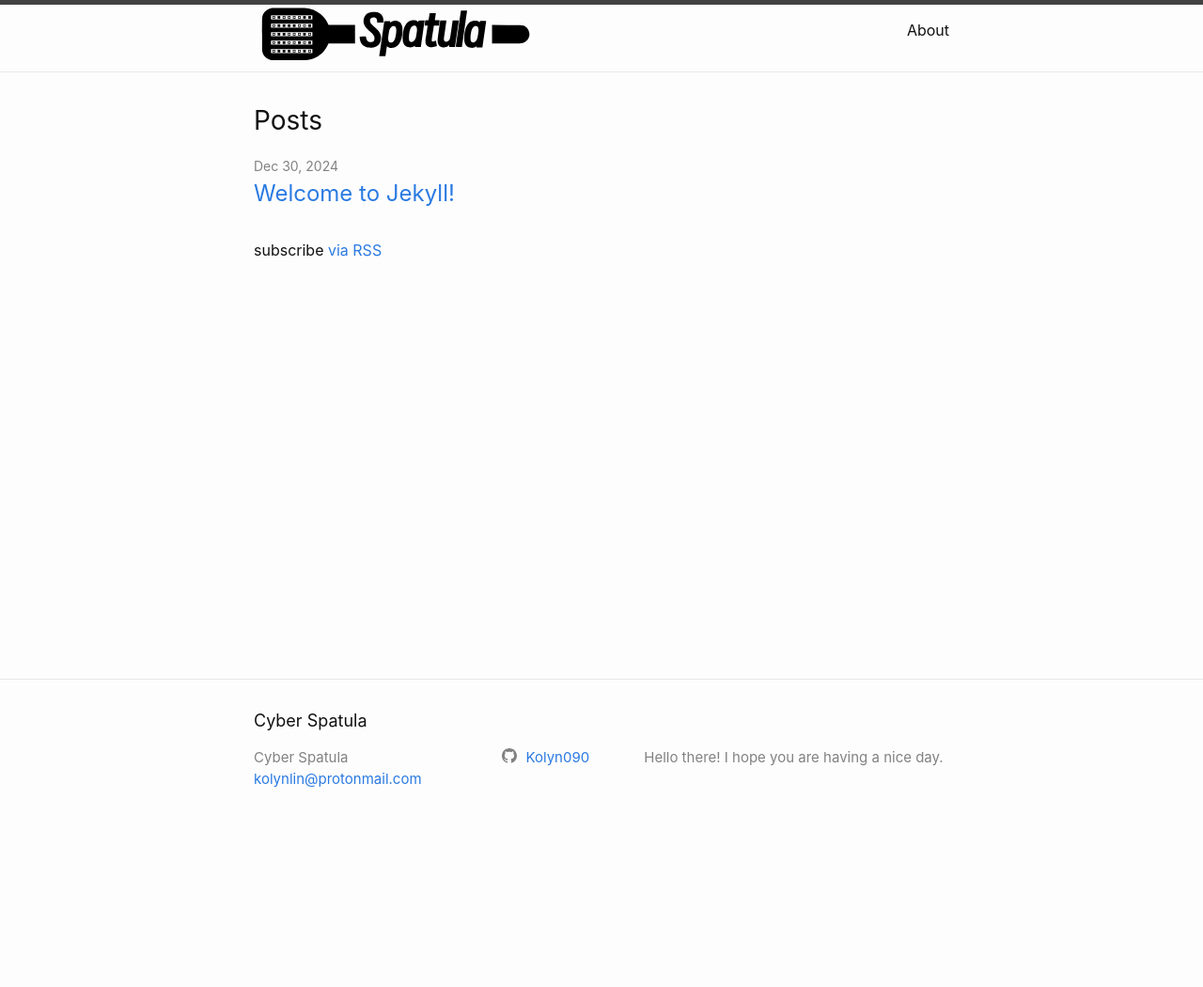
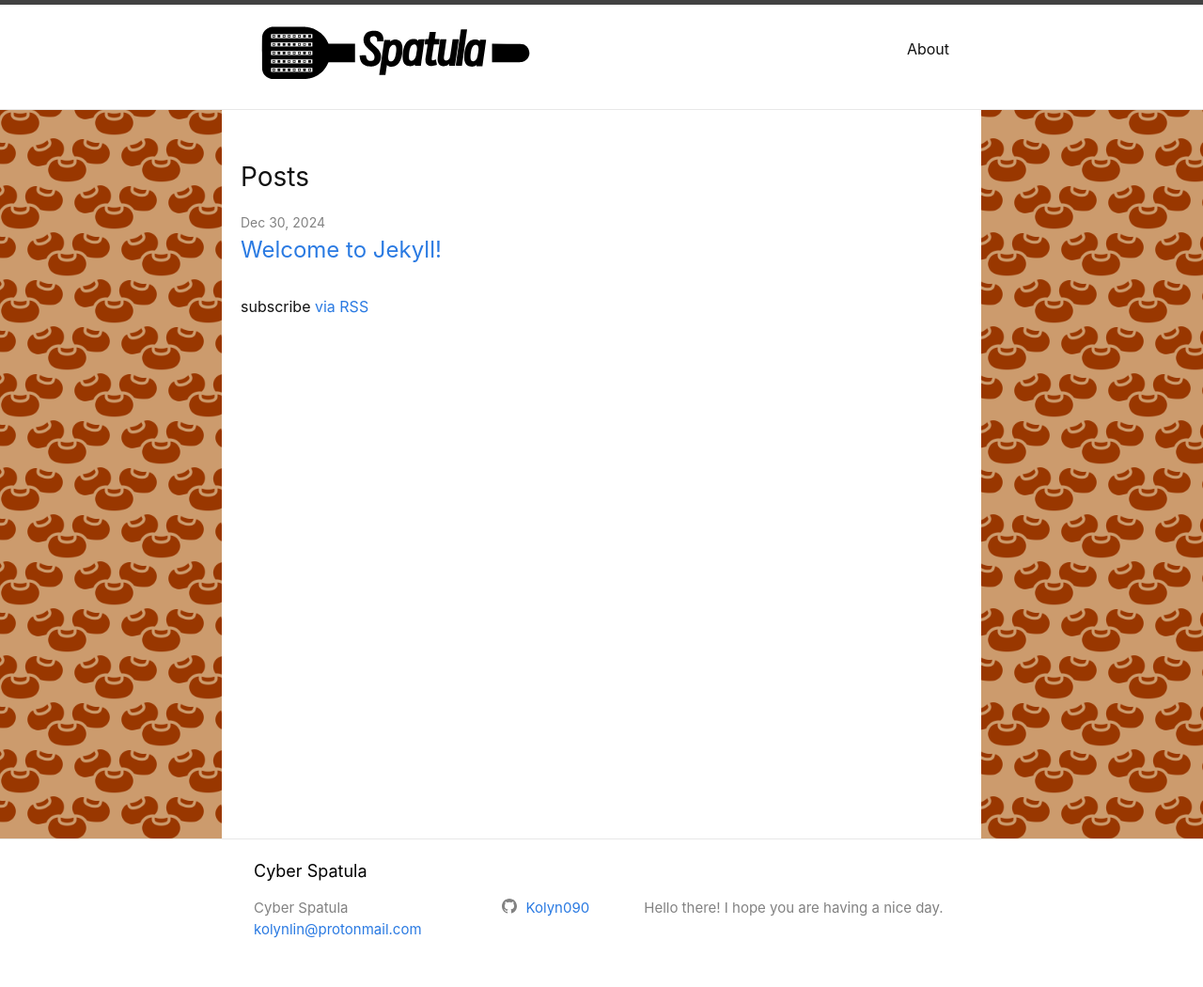
Before and after one commit to KolynsEngineerLogPage/KolynsEngineerLogPage.github.io, a Jekyll site: the page built from index.markdown, in a window 1280 px wide. Shown: the whole page at 94% size. Built offline with Jekyll 4.4.1, drawn with Linux system fonts in a browser that asks for light colours; before the commit the page ends 900 px from its top, so only the background shows below that.

Commit message:
Animated background

```diff
--- a/_config.yml
+++ b/_config.yml
@@ -24,7 +24,7 @@
   Hello there! I hope you are having a nice day.
 baseurl: "" # the subpath of your site, e.g. /blog
 url: "https://cyberspatula.github.io" # the base hostname & protocol for your site, e.g. http://example.com
-github_username:  Kolyn090
+github_username: Kolyn090
 
 
 # Build settings
--- a/_layouts/default.html
+++ b/_layouts/default.html
@@ -8,13 +8,12 @@
     {%- include header.html -%}
 
     <main class="page-content" aria-label="Content">
-      <div class="wrapper">
+      <div class="text-container">
         {{ content }}
       </div>
     </main>
 
     {%- include footer.html -%}
-
   </body>
 
 </html>
--- a/assets/main.scss
+++ b/assets/main.scss
@@ -21,3 +21,67 @@
     clip: rect(0, 0, 0, 0);
     border: 0;
 }
+
+body {
+    position: relative; /* Required for the ::before element */
+    margin: 0;
+    padding: 0;
+    background-image:
+        url('/static/img/soybean.png'),
+        url('/static/img/soybean.png');
+    background-color: #cc9b6d;
+    background-size: 100px 100px, 100px 100px;
+    background-repeat: repeat, repeat;
+    background-position:  0 0, 50px 50px;
+    background-blend-mode: overlay, overlay;
+    animation: movePattern 10s linear infinite; /* Animate staggering */
+}
+
+@keyframes movePattern {
+    0% {
+        background-position: 0 0, 50px 50px; /* Start staggered */
+    }
+    100% {
+        background-position: 50px 50px, 100px 100px; /* Swap the staggering */
+    }
+}
+
+.text-container {
+    width: 60%; /* Example text region width */
+    height: 100%; /* Full height (adjust as needed) */
+    margin: 0 auto; /* Center the text region */
+    padding: 20px;
+    background-color: #ffffff;
+    z-index: 2; /* Ensure it sits above the pseudo-element */
+}
+
+body::before {
+    content: '';
+    position: absolute;
+    top: 50%; /* Start at the vertical center */
+    left: 50%; /* Start at the horizontal center */
+    transform: translate(-50%, -50%); /* Center the element */
+    width: 60%; /* Half the width of the body */
+    height: 100%; /* Full height (adjust as needed) */
+    background-color: #ffffff;
+    padding: 20px;
+    z-index: -1; /* Ensure it stays behind other content */
+}
+
+header {
+    background-color: #ffffff; /* White background */
+    color: #000; /* Optional: Adjust text color for contrast */
+    padding: 20px 20px; /* Optional: Add spacing */
+}
+
+footer {
+    background-color: #ffffff; /* White background */
+    color: #000; /* Optional: Adjust text color for contrast */
+}
+
+.site-footer {
+    position: relative; /* or absolute, fixed, sticky */
+    top: 150px;
+    background-color: #ffffff;
+    padding: 20px;
+}
```
Also changed, not shown: static/img/mushrooms.png (added), static/img/soybean.png (added).
